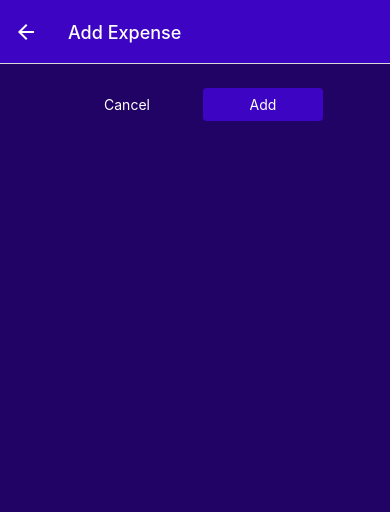
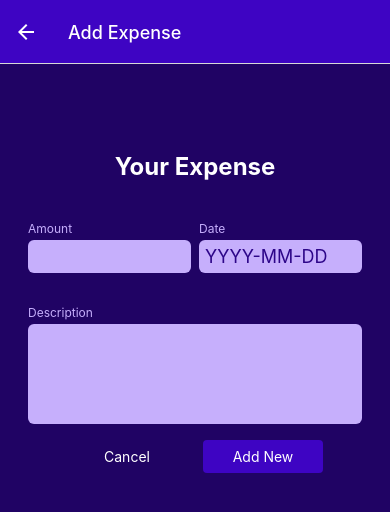
Before and after one commit to Stuart-Yee/ReactNativeFinanceTracker, a React Native app in the folder financeTracker/: screen /ManageExpense in a window 390 px wide. Shown: the top 512 px of the page. Built offline with nearby package versions, Linux system fonts and the light colour scheme.

Commit message:
can add and edit new items in RAM

```diff
--- a/financeTracker/components/Expenses/ExpensesOutput.jsx
+++ b/financeTracker/components/Expenses/ExpensesOutput.jsx
@@ -1,18 +1,25 @@
-import { View, StyleSheet } from "react-native";
+import { View, Text, StyleSheet } from "react-native";
 import ExpensesSummary from "./ExpensesSummary";
 import ExpensesList from "./ExpensesList";
 import { GlobalStyles } from "../../constants/styles";
 
-const ExpensesOutput = ({expenses, expensesPeriod}) => {
+const ExpensesOutput = ({expenses, expensesPeriod, fallbackText}) => {
+
+    let content = <Text style={styles.infoText}>{fallbackText}</Text>
+
+    if (expenses.length > 0) {
+        content = <ExpensesList
+                expenses ={expenses}
+            />
+    }
+
     return(
         <View style={styles.constainer}>
             <ExpensesSummary
                 expenses = {expenses}
                 periodName={expensesPeriod}
                 />
-            <ExpensesList
-                expenses ={expenses}
-            />
+            {content}
         </View>
     )
 }
@@ -24,6 +31,12 @@ const styles = StyleSheet.create({
         padding: 24,
         backgroundColor: GlobalStyles.colors.primary700,
         flex: 1
+    },
+    infoText: {
+        color: "white",
+        fontSize: 16,
+        textAlign: "center",
+        marginTop: 32
     }
 
 });
--- /dev/null
+++ b/financeTracker/components/ManageExpense/ExpenseForm.jsx
@@ -0,0 +1,114 @@
+import { StyleSheet, View, Text } from "react-native";
+import Input from "./Input";
+import { useState } from "react";
+import Button from "../UI/Button";
+import {getFormattedDate} from "../../util/date"
+
+const ExpenseForm = ({
+    onCancel,
+    onSubmit,
+    submitButtonLabel,
+    defaultValues
+}) => {
+
+    const [inputValues, setInputValues] = useState({
+        amount: defaultValues ? defaultValues.amount.toString() : "",
+        date: defaultValues ? getFormattedDate(defaultValues.date) :"",
+        description: defaultValues ? defaultValues.description: ""
+    });
+
+    const inputChangeHandler = (inputIdentifier, enteredValue) => {
+        setInputValues((currentInputValues) => {
+            return {
+                ...currentInputValues,
+                [inputIdentifier]: enteredValue
+            }
+        })
+
+    }
+
+    const submitHandler = () => {
+        const expenseData = {
+            amount: +inputValues.amount,
+            date: new Date(inputValues.date),
+            description: inputValues.description
+        }
+        onSubmit(expenseData)
+    }
+
+    return (
+        <View style={styles.form}>
+            <Text style={styles.title}>Your Expense</Text>
+            <View style={styles.inputRow}>
+                <Input label="Amount"
+                    style={styles.rowInput}
+                    textInputConfig={{
+                        keyboardType: "decimal-pad",
+                        onChangeText: inputChangeHandler.bind(this, "amount"),
+                        value: inputValues.amount
+                    }} />
+                <Input label="Date"
+                    style={styles.rowInput}
+                    textInputConfig={{
+                        placeholder: "YYYY-MM-DD",
+                        maxLength: 10,
+                        onChangeText: inputChangeHandler.bind(this, "date"),
+                        value: inputValues.date
+                    }} />
+            </View>
+            <Input label="Description" textInputConfig={{
+                multiline: true,
+                onChangeText: inputChangeHandler.bind(this, "description"),
+                value: inputValues.description
+            }} />
+            <View style={styles.buttons}>
+                <Button
+                    mode="flat"
+                    onPress={onCancel}
+                    style={styles.button}
+                >
+                    Cancel
+                </Button>
+                <Button
+                    onPress={submitHandler}
+                    style={styles.button}
+                >
+                    {submitButtonLabel}
+                </Button>
+            </View>
+        </View>
+    )
+}
+
+const styles = StyleSheet.create({
+    form: {
+        marginTop: 40
+    },
+    title: {
+        fontSize: 24,
+        fontWeight: "bold",
+        color: "white",
+        marginVertical: 24,
+        textAlign: "center"
+    },
+    inputRow: {
+        flexDirection: "row",
+        justifyContent: "space-between"
+    },
+    rowInput: {
+        flex: 1
+    },
+    buttons: {
+        flexDirection: "row",
+        justifyContent: "center",
+        alignItems: "center"
+    },
+    button: {
+        minWidth: 120,
+        marginHorizontal: 8
+
+    }
+
+})
+
+export default ExpenseForm;
--- /dev/null
+++ b/financeTracker/components/ManageExpense/Input.jsx
@@ -0,0 +1,47 @@
+import { TextInput, View, Text, StyleSheet } from "react-native";
+import { GlobalStyles } from "../../constants/styles";
+
+const Input = ({label, textInputConfig, style}) => {
+
+    let inputStyles = [styles.input];
+
+    if (textInputConfig && textInputConfig.multiline) {
+        inputStyles.push(styles.inputMultiline)
+    }
+
+    return (
+        <View style={[styles.inputContainer, style]}>
+            <Text style={styles.label}>{label}</Text>
+            <TextInput
+                style={inputStyles}
+                {...textInputConfig}
+                />
+        </View>
+    )
+}
+
+const styles = StyleSheet.create({
+    inputContainer: {
+        marginHorizontal: 4,
+        marginVertical: 16
+    },
+    label: {
+        fontSize: 12,
+        color: GlobalStyles.colors.primary100,
+        marginBottom: 4
+    },
+    input: {
+        backgroundColor: GlobalStyles.colors.primary100,
+        padding: 6,
+        borderRadius: 6,
+        fontSize: 18,
+        color: GlobalStyles.colors.primary700
+    },
+    inputMultiline: {
+        minHeight: 100,
+        textAlignVertical: "top"
+    }
+
+})
+
+export default Input;
--- a/financeTracker/screens/AllExpenses.js
+++ b/financeTracker/screens/AllExpenses.js
@@ -4,7 +4,11 @@ import { useContext } from "react";
 
 const AllExpenses = () => {
     const expensesContext = useContext(ExpenseContext);
-    return <ExpensesOutput expensesPeriod="Total" expenses={expensesContext.expenses}/>
+    return <ExpensesOutput
+        expensesPeriod="Total"
+        expenses={expensesContext.expenses}
+        fallbackText={"No registered expenses found"}
+        />
 }
 
 export default AllExpenses;
--- a/financeTracker/screens/ManageExpense.js
+++ b/financeTracker/screens/ManageExpense.js
@@ -1,9 +1,10 @@
 import { useContext, useLayoutEffect } from "react";
-import { Text, View, StyleSheet } from "react-native"
+import { TextInput, Text, View, StyleSheet } from "react-native"
 import { GlobalStyles } from "../constants/styles";
 import IconButton from "../components/UI/IconButton";
 import Button from "../components/UI/Button";
 import { ExpenseContext } from "../store/expenses-context";
+import ExpenseForm from "../components/ManageExpense/ExpenseForm";
 
 const ManageExpense = ({ route, navigation }) => {
     const expensesContext = useContext(ExpenseContext);
@@ -11,6 +12,8 @@ const ManageExpense = ({ route, navigation }) => {
 
     const editedExpenseId = route.params?.expenseId;
     const isEditing = !!editedExpenseId;
+
+    const selectedExpense =expensesContext.expenses.find(expense=>expense.id === editedExpenseId)
 
     useLayoutEffect(() => {
         navigation.setOptions({
@@ -27,8 +30,13 @@ const ManageExpense = ({ route, navigation }) => {
         navigation.goBack();
      }
 
-    const confirmHandler = () => {
-        const newData = {} // will supply with input
+    const confirmHandler = (newData) => {
+        // const newData =     {
+        //     id: "e1",
+        //     description: "New item",
+        //     amount: 24.9,
+        //     date: new Date()
+        // } // will supply new data with input
         isEditing ?
             expensesContext.updateExpense(editedExpenseId, newData) :
             expensesContext.addExpense(newData)
@@ -37,21 +45,12 @@ const ManageExpense = ({ route, navigation }) => {
 
     return (
         <View style={styles.container}>
-            <View style={styles.buttons}>
-                <Button
-                    mode="flat"
-                    onPress={cancelHandler}
-                    style={styles.button}
-                >
-                    Cancel
-                </Button>
-                <Button
-                    onPress={confirmHandler}
-                    style={styles.button}
-                >
-                    {isEditing ? "Update" : "Add"}
-                </Button>
-            </View>
+            <ExpenseForm
+                onCancel={cancelHandler}
+                onSubmit={confirmHandler}
+                submitButtonLabel={isEditing? "Update": "Add New"}
+                defaultValues={selectedExpense}
+                />
             {isEditing && <View style={styles.deleteContainer}>
                 <IconButton
                     icon="trash"
@@ -77,16 +76,6 @@ const styles = StyleSheet.create({
         borderTopWidth: 2,
         borderTopColor: GlobalStyles.colors.primary200,
         alignItems: "center"
-    },
-    buttons: {
-        flexDirection: "row",
-        justifyContent: "center",
-        alignItems: "center"
-    },
-    button: {
-        minWidth: 120,
-        marginHorizontal: 8
-
     }
 })
 
--- a/financeTracker/screens/RecentExpenses.js
+++ b/financeTracker/screens/RecentExpenses.js
@@ -15,7 +15,11 @@ const RecentExpenses = () => {
 
     })
     return (
-        <ExpensesOutput expenses={recentExenses} expensesPeriod="Last 7 Days"/>
+        <ExpensesOutput
+            expenses={recentExenses}
+            expensesPeriod="Last 7 Days"
+            fallbackText={"No expenses reigstered in last 7 days"}
+            />
     )
 }
 
--- a/financeTracker/store/expenses-context.jsx
+++ b/financeTracker/store/expenses-context.jsx
@@ -97,7 +97,9 @@ const expensesReducer = (state, action) => {
         case "UPDATE":
             console.log("updating in reducer...")
             const updatableExpenseIndex = state.findIndex(
-                (expense)=> expense.id === action.payload.id
+                (expense)=> {
+                    return expense.id === action.payload.id
+                }
                 );
             const updatableExpense = state[updatableExpenseIndex];
             const updatedItem = {...updatableExpense, ...action.payload.data}
```
